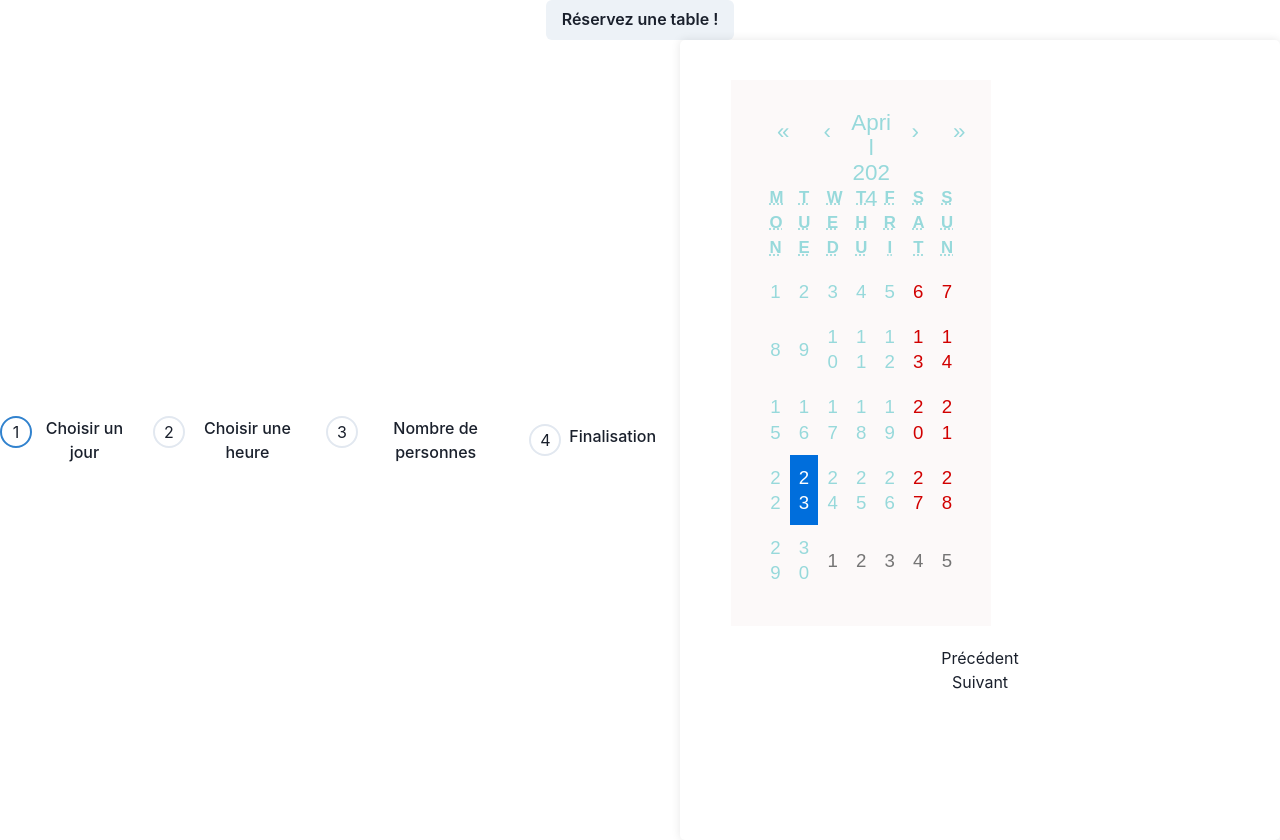
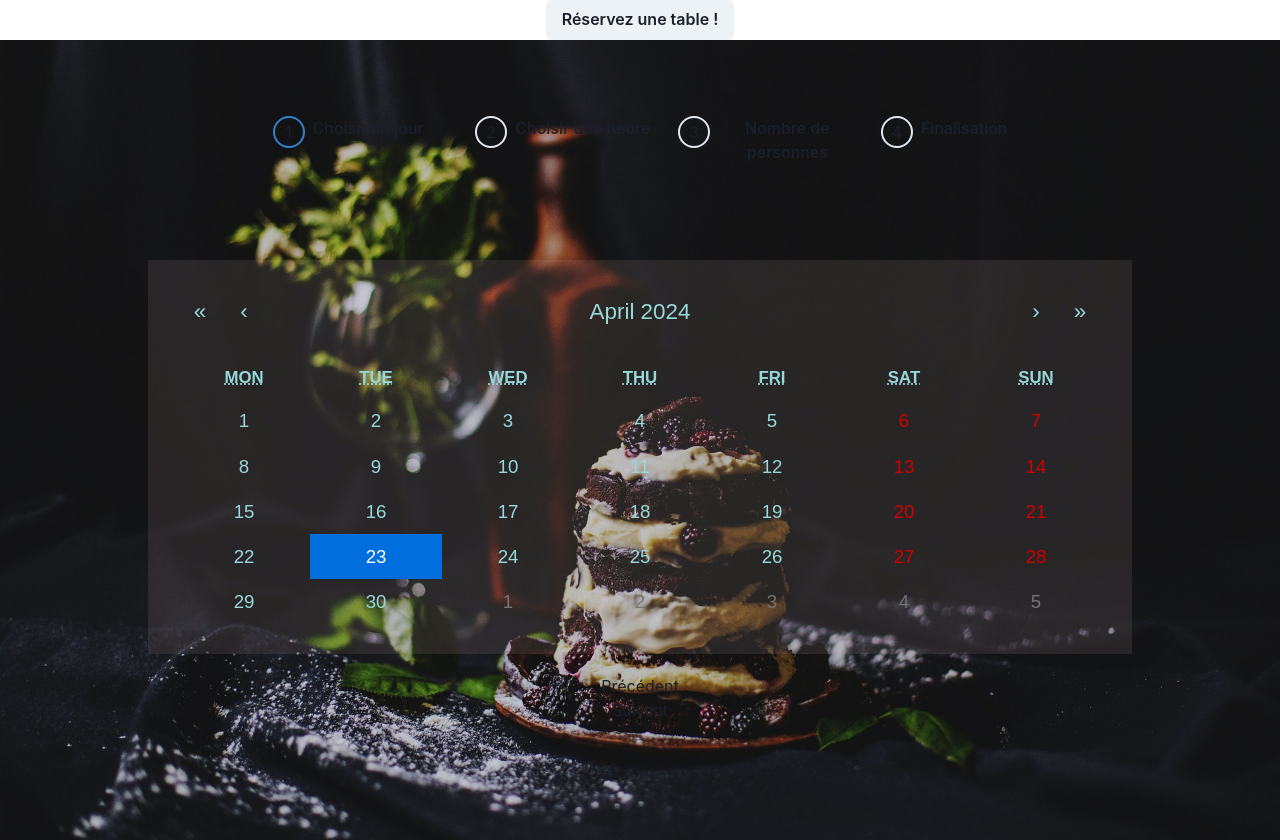
Before and after one commit to morgane-marechal/ReservationReact, a React (Create React App) app: page / in a window 1280 px wide. Built offline with nearby package versions, Linux system fonts and the light colour scheme.

Commit message:
Update css stepper

```diff
--- a/src/App.css
+++ b/src/App.css
@@ -7,10 +7,11 @@
 body, html {
   height: 100%;
   margin: 0;
+
 }
 .bodyContainer{
     /* The image used */
-    /* background-image: url(./image/background_cake.jpg); */
+    background-image: url(./image/background_cake.jpg);
 
     /* Full height */
     height: 100vh;
@@ -19,27 +20,11 @@ body, html {
     background-position: center;
     background-repeat: no-repeat;
     background-size: cover;
+    display: flex;
+    justify-content: center;
+
 }
 
-.stepper-container {
-  display: flex;
-  justify-content: center;
-  align-items: center;
-  flex-direction: row;
-  height: 100vh;
-}
-
-.stepper-container-content {
-  width: 100%;
-  max-width: 600px;
-  margin: 0 auto;
-  padding: 20px;
-  background-color: #fff;
-  border-radius: 5px;
-  box-shadow: 0 0 10px rgba(0, 0, 0, 0.1);
-  display: flex;
-  flex-direction: column;
-}
 
 .App-logo {
   height: 40vmin;
@@ -84,7 +69,7 @@ body, html {
 .react-calendar{
   padding: 30px !important;
   font-size: 1.4rem !important;
-  width:50% !important;
+  width:100% !important;
   background-color: rgba(226, 199, 199, 0.1) !important;
   color: rgb(151, 217, 219) !important;
   border: none !important;
@@ -93,7 +78,7 @@ body, html {
 .timeContainer{
   margin : 0% 0%;
   padding : 30px;
-  width:50%;
+  width:100%;
   font-size: 1.6rem;
   display: flex;
   flex-direction: column;
@@ -106,7 +91,7 @@ body, html {
 .guestsNumber{
   margin : 0% 0%;
   padding : 30px;
-  width:50%;
+  width:80%;
   font-size: 1.6rem;
   display: flex;
   background-color: rgba(226, 199, 199, 0.1);
@@ -168,3 +153,53 @@ font-size: 1.6rem;
   border-radius: 2px;
   box-shadow: 2px 2px 2px #61dafb;
 }
+
+
+
+/*for stepper*/
+
+.stepper-container {
+  display: flex;
+  flex-direction: column;
+  height: 100vh;
+  width: 80%;
+  margin: auto;
+}
+
+.stepper-menu {
+  flex: 1;
+  display: flex;
+  flex-direction: column;
+  align-items: center;
+  justify-content: center;
+}
+
+.stepper-content {
+  flex: 3;
+  display: flex;
+  flex-direction: column;
+  align-items: center;
+}
+
+.Step {
+  display: flex;
+  align-items: center;
+  height: 50px;
+  width: 100%;
+}
+
+.StepIndicator {
+  margin-right: 10px;
+}
+
+.StepTitle {
+  font-size: 1rem;
+}
+
+.StepSeparator {
+  flex: 1;
+}
+
+.chakra-step__separator {
+  background-color: transparent !important;
+}
--- a/src/App.jsx
+++ b/src/App.jsx
@@ -40,7 +40,7 @@ function App() {
         <MenuContainer />
       </header>
 
-      <body className="bodyContainer">
+      <body className="bodyContainer" style={{ backgroundImage: `url(${background})`}}>
         <StepperComponent />
       </body>
     </div>
--- a/src/components/Stepper.jsx
+++ b/src/components/Stepper.jsx
@@ -40,9 +40,10 @@ function StepperComponent() {
     };
 
     return (
-        <Stepper index={activeStep} orientation='horizontale' >
+        <div className="stepper-container">
+            <div className="stepper-menu">
+                <Stepper index={activeStep} orientation='verticale'>
                     {steps.map((step, index) => (
-                <div className='stepper-container'>
                         <Step key={index} >
                             <StepIndicator>
                                 <StepStatus
@@ -55,10 +56,10 @@ function StepperComponent() {
                             <StepTitle>{step.title}</StepTitle>
                             <StepSeparator />
                         </Step>
+                    ))}
+                </Stepper>
             </div>
-            ))}
-
-            <div className='stepper-container-content'>
+            <div className="stepper-content">
                 {activeStep === 0 && (
                     <CalendarPage />
                 )}
@@ -80,7 +81,7 @@ function StepperComponent() {
                 <button onClick={goToPrevious}>Précédent</button>
                 <button onClick={handleNext}>Suivant</button>
             </div>
-        </Stepper>
+        </div>
     );
 }
 
```
Lines whose indentation alone changed are shown as unchanged.
